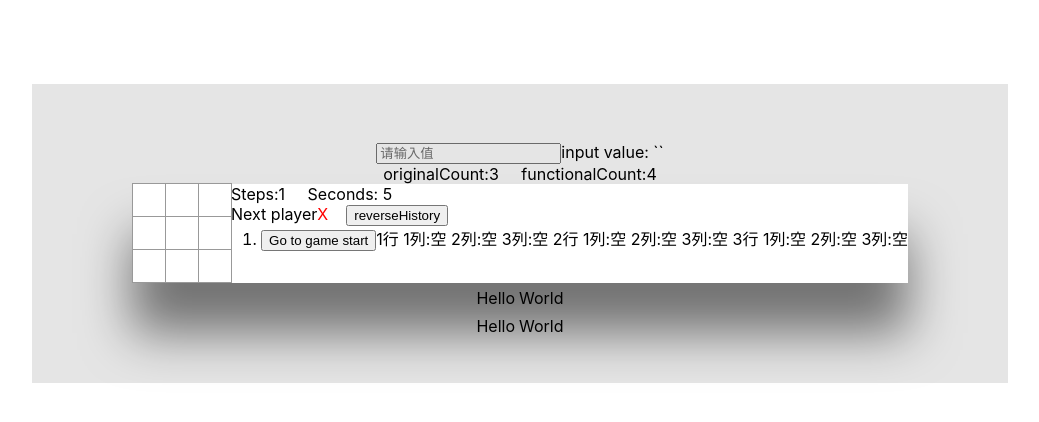
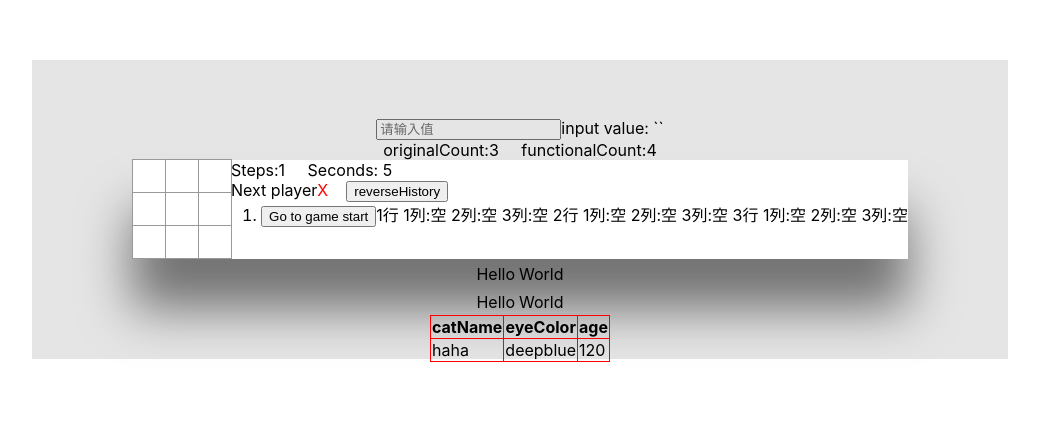
Before and after one commit to zl7261/react-tutorial, a React (Create React App) app: page / in a window 1280 px wide. Shown: the part 160-582 px from the top of the page, without its empty margins (120-1159 px from the left). Built offline with nearby package versions, Linux system fonts and the light colour scheme.

Commit message:
react default prop

```diff
--- a/src/App.tsx
+++ b/src/App.tsx
@@ -8,6 +8,7 @@ import {MyState} from './component/MyState'
 // import logo from './logo.svg'
 import {Table} from './feature/Table'
 import {TableFragment} from './feature/TableFragment'
+import {CatComponent} from './feature/DefaultCat'
 
 const App: React.FC = () => {
   return (
@@ -31,6 +32,7 @@ const App: React.FC = () => {
       <Game/>
       <Table/>
       <TableFragment/>
+      <CatComponent catName={'haha'}/>
     </div>
   )
 }
--- /dev/null
+++ b/src/feature/DefaultCat.tsx
@@ -0,0 +1,36 @@
+import React from 'react'
+
+interface CatProps {
+  catName: string,
+  eyeColor: string,
+  age: number
+}
+
+export class CatComponent extends React.Component<CatProps, any> {
+  constructor(props: any) {
+    super(props)
+  }
+
+  static defaultProps = {
+    catName: 'Sandy',
+    eyeColor: 'deepblue',
+    age: '120'
+  }
+
+  render() {
+    return <div>
+      <table style={{'borderCollapse': 'collapse'}}>
+        <thead>
+        <th style={{'border': 'solid 1px red'}}>catName</th>
+        <th style={{'border': 'solid 1px red'}}>eyeColor</th>
+        <th style={{'border': 'solid 1px red'}}>age</th>
+        </thead>
+        <tr>
+          <td style={{'border': 'solid 1px red'}}>{this.props.catName}</td>
+          <td style={{'border': 'solid 1px red'}}>{this.props.eyeColor}</td>
+          <td style={{'border': 'solid 1px red'}}> {this.props.age}</td>
+        </tr>
+      </table>
+    </div>
+  }
+}
--- a/src/oxo/Square.tsx
+++ b/src/oxo/Square.tsx
@@ -7,7 +7,6 @@ interface SquareProps {
 
 
 export class Square extends React.Component<SquareProps, any> {
-
 
   constructor(props: Readonly<SquareProps>) {
     super(props)
```
